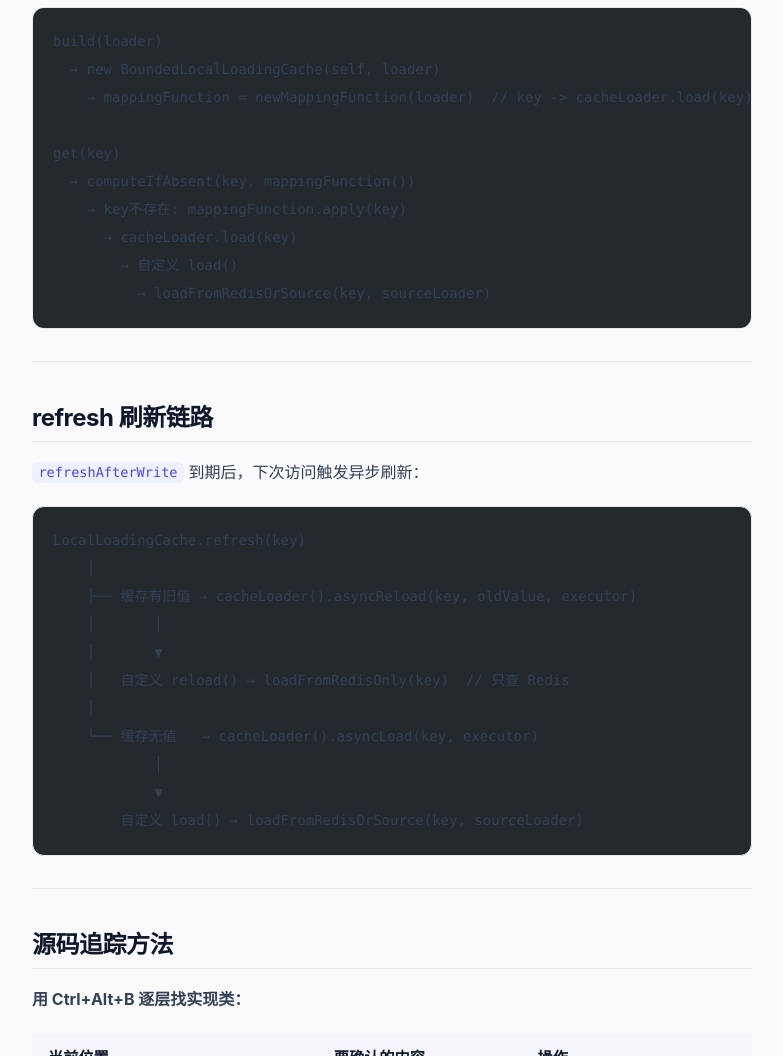
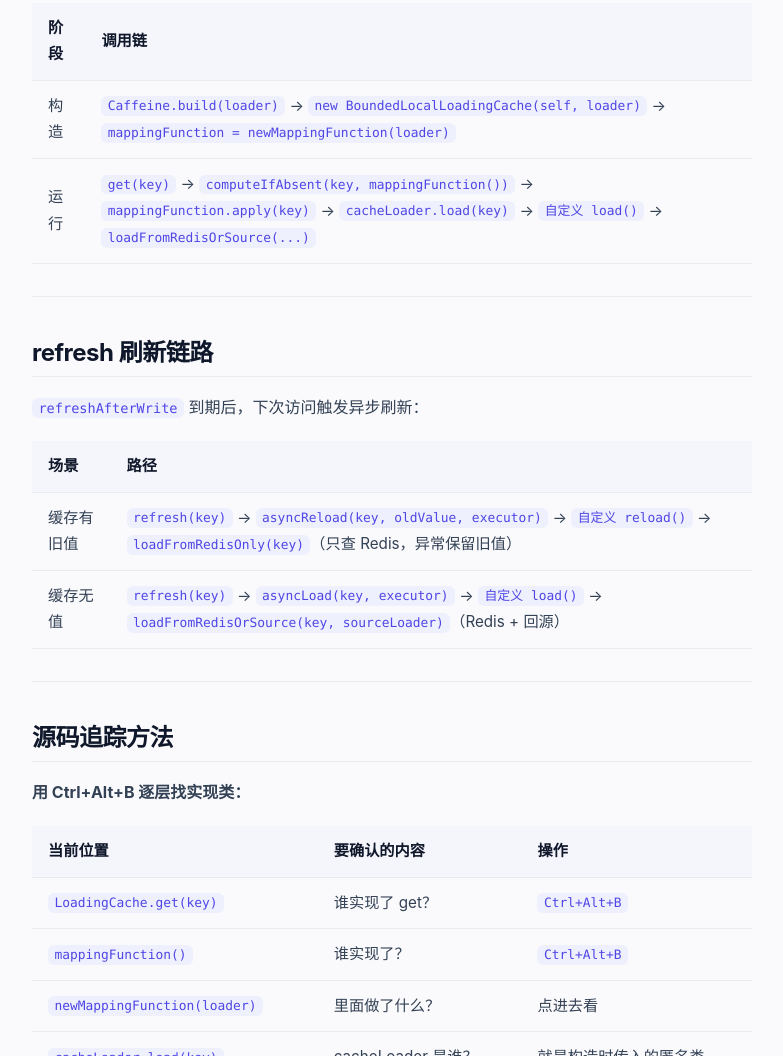
Before and after one commit to J1syan/J1syan.github.io, an Astro site: page /blog/caffeine-loadingcache-source-code-analysis in a window 1280 px wide. Shown: the part 9642-10698 px from the top of the page, without its empty margins (178-961 px from the left). Built offline with nearby package versions, Linux system fonts and the light colour scheme; Astro itself is replaced by a stand-in of ours.

Commit message:
refactor: 链路总结和刷新链路改用表格展示

````diff
--- a/src/content/blog/caffeine-loadingcache-source-code-analysis.md
+++ b/src/content/blog/caffeine-loadingcache-source-code-analysis.md
@@ -297,18 +297,10 @@ public Object load(String key) {
 
 ### 链路总结
 
-```
-build(loader)
-  → new BoundedLocalLoadingCache(self, loader)
-    → mappingFunction = newMappingFunction(loader)  // key -> cacheLoader.load(key)
-
-get(key)
-  → computeIfAbsent(key, mappingFunction())
-    → key不存在: mappingFunction.apply(key)
-      → cacheLoader.load(key)
-        → 自定义 load()
-          → loadFromRedisOrSource(key, sourceLoader)
-```
+| 阶段 | 调用链 |
+|------|--------|
+| 构造 | `Caffeine.build(loader)` → `new BoundedLocalLoadingCache(self, loader)` → `mappingFunction = newMappingFunction(loader)` |
+| 运行 | `get(key)` → `computeIfAbsent(key, mappingFunction())` → `mappingFunction.apply(key)` → `cacheLoader.load(key)` → `自定义 load()` → `loadFromRedisOrSource(...)` |
 
 ---
 
@@ -316,19 +308,10 @@ get(key)
 
 `refreshAfterWrite` 到期后，下次访问触发异步刷新：
 
-```
-LocalLoadingCache.refresh(key)
-    │
-    ├── 缓存有旧值 → cacheLoader().asyncReload(key, oldValue, executor)
-    │       │
-    │       ▼
-    │   自定义 reload() → loadFromRedisOnly(key)  // 只查 Redis
-    │
-    └── 缓存无值   → cacheLoader().asyncLoad(key, executor)
-            │
-            ▼
-        自定义 load() → loadFromRedisOrSource(key, sourceLoader)
-```
+| 场景 | 路径 |
+|------|------|
+| 缓存有旧值 | `refresh(key)` → `asyncReload(key, oldValue, executor)` → `自定义 reload()` → `loadFromRedisOnly(key)`（只查 Redis，异常保留旧值） |
+| 缓存无值 | `refresh(key)` → `asyncLoad(key, executor)` → `自定义 load()` → `loadFromRedisOrSource(key, sourceLoader)`（Redis + 回源） |
 
 ---
 
````
